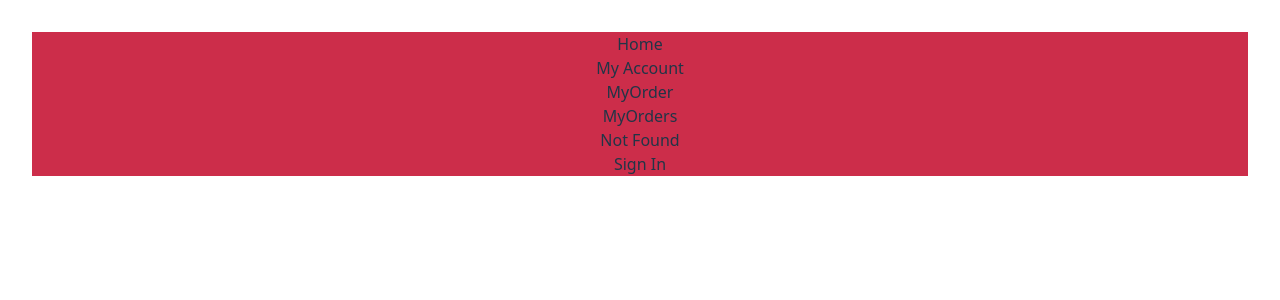
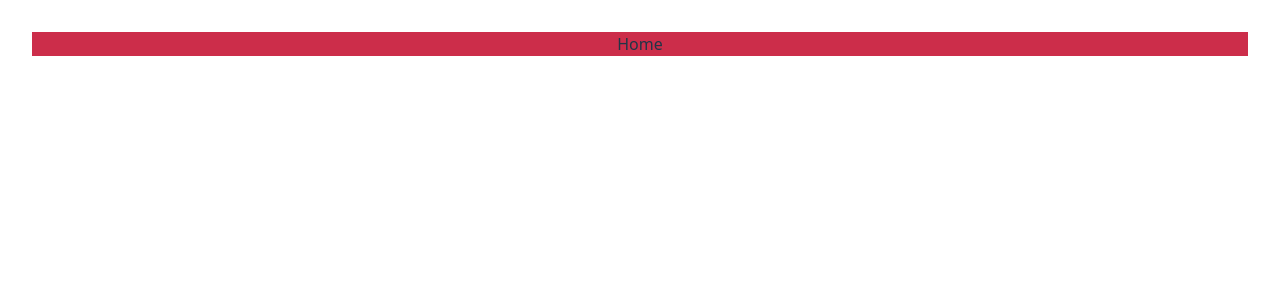
Before and after one commit to Azfe/ecommerce-reactjs-vite-tailwindcss, a React (Vite) app: page / in a window 1280 px wide. Before the commit this address had no page. Shown: the top 300 px of the page. Built offline with nearby package versions, Linux system fonts and the light colour scheme.

Commit message:
Install React Router DOM + Add Routes

```diff
--- a/package.json
+++ b/package.json
@@ -13,6 +13,7 @@
     "@tailwindcss/vite": "^4.1.3",
     "react": "^19.0.0",
     "react-dom": "^19.0.0",
+    "react-router-dom": "^7.5.0",
     "tailwindcss": "^4.1.3"
   },
   "devDependencies": {
--- a/src/Pages/App/index.jsx
+++ b/src/Pages/App/index.jsx
@@ -1,23 +1,33 @@
-import './App.css'
+import { useRoutes, BrowserRouter } from 'react-router-dom'
 import Home from '../Home'
 import MyAccount from '../MyAccount'
 import MyOrder from '../MyOrder'
 import MyOrders from '../MyOrders'
 import NotFound from '../NotFound'
 import SignIn from '../SignIn'
+import './App.css'
 
+const AppRoutes = () => {
 
-function App() {
+  const routes = useRoutes([
+    { path: '/', element: <Home />},
+    { path: '/my-account', element: <MyAccount />},
+    { path: '/my-order', element: <MyOrder />},
+    { path: '/my-orders', element: <MyOrders />},
+    { path: '/signin', element: <SignIn />},
+    { path: '/*', element: <NotFound />}
+  ])
+
+  return routes
+}
+
+const App = () => {
 
   return (
-    <>
-      <Home />
-      <MyAccount />
-      <MyOrder />
-      <MyOrders />
-      <NotFound />
-      <SignIn />
-    </>
+    <BrowserRouter>
+      <AppRoutes />
+    </BrowserRouter>
+
   )
 }
 
```
Also changed, not shown: 1 other file (tests, documents, lock files or other folders).
